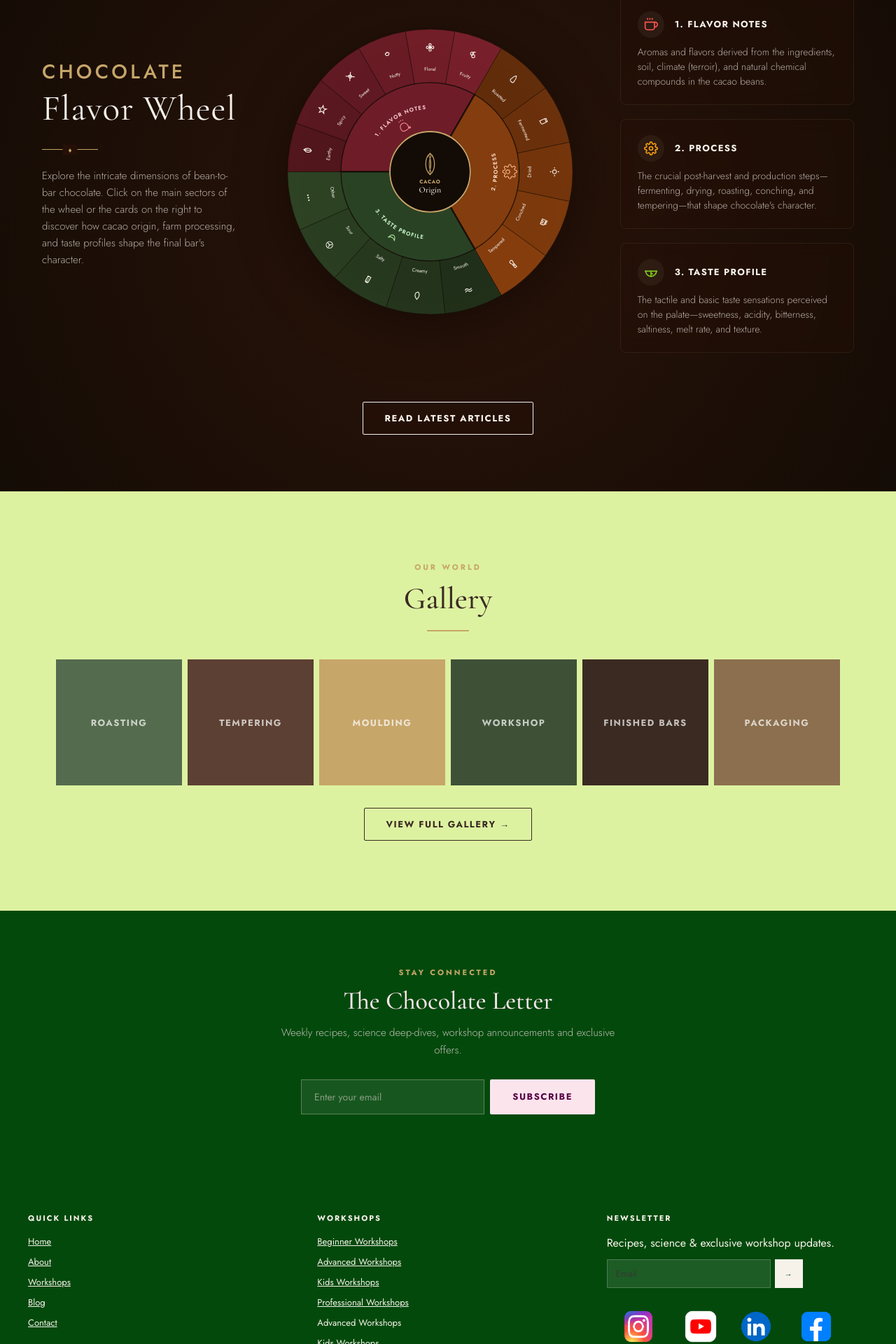
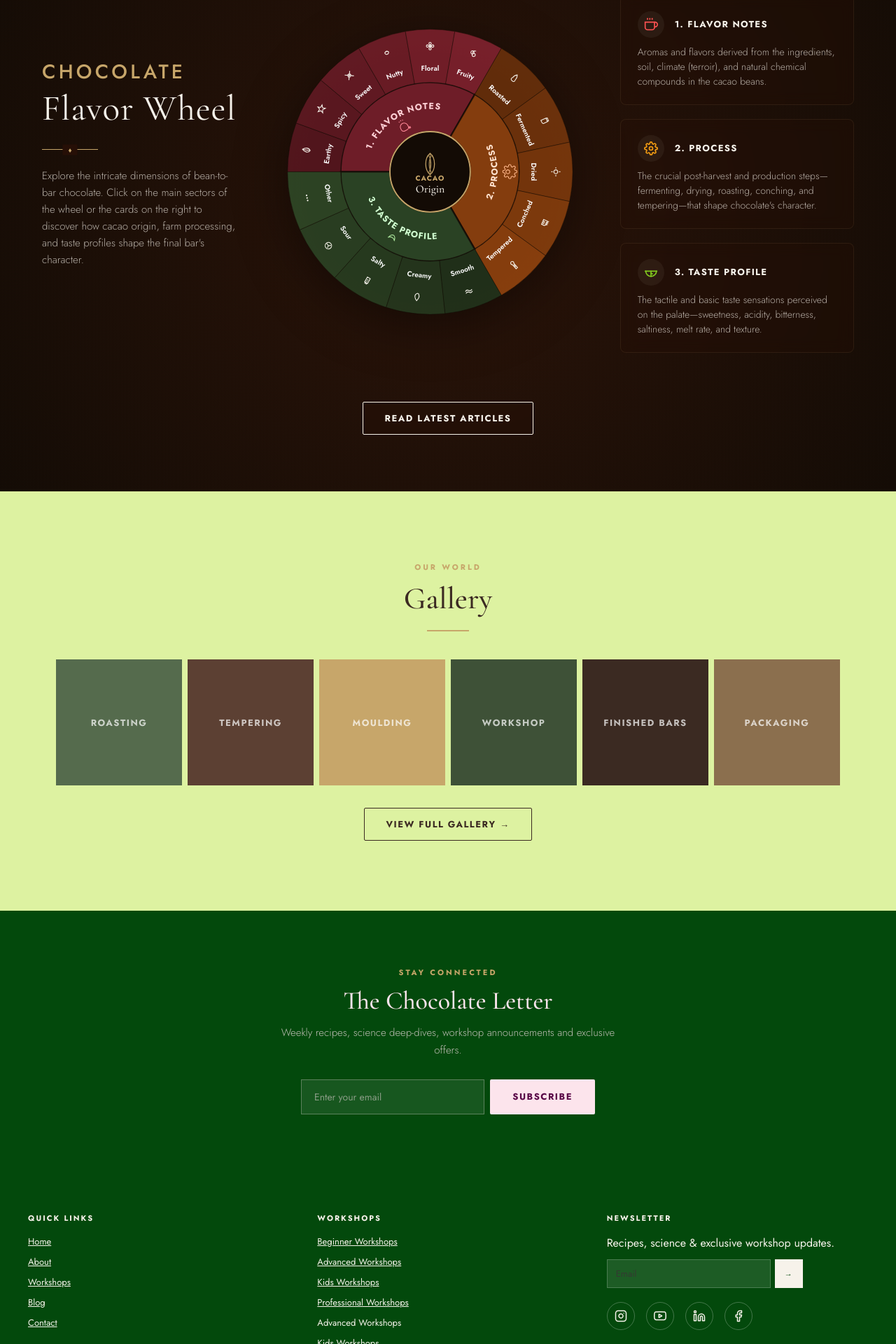
Before and after one commit to TheGameisYash/rtchocosPHP, a PHP site: page / in a window 1280 px wide. Shown: the part 3000-4920 px from the top of the page at 70% size. Run offline with PHP 8.4, Linux system fonts and the light colour scheme.

Commit message:
style: UI adjustments, search icons, pop-up memory, and flavor wheel text alignment

```diff
--- a/gallery.php
+++ b/gallery.php
@@ -14,8 +14,8 @@
   </div>
   <div class="section">
     <div class="gallery-page-grid">
-      <a href="assets/Recipes/Almondbutterchocolate.html" class="gallery-page-item span-2" style="background:linear-gradient(rgba(0,0,0,0.28), rgba(0,0,0,0.28)), url('assets/almondbutterphoto.jpg') center/cover no-repeat;text-decoration:none;cursor:pointer;">Almond Butter Chocolate Bar</a>
-      <a href="assets/Recipes/LimeChilliTruffles.html" class="gallery-page-item span-2" style="background:linear-gradient(rgba(0,0,0,0.28), rgba(0,0,0,0.28)), url('assets/limechillitrufflesphoto.jpeg') center/cover no-repeat;text-decoration:none;cursor:pointer;">Lime Chilli Truffles</a>
+      <a href="assets/Recipes/Almondbutterchocolate.html" class="gallery-page-item span-2" style="background:linear-gradient(rgba(0,0,0,0.05), rgba(0,0,0,0.05)), url('assets/almondbutterphoto.jpg') center/cover no-repeat;text-decoration:none;cursor:pointer;" aria-label="Almond Butter Chocolate Bar"></a>
+      <a href="assets/Recipes/LimeChilliTruffles.html" class="gallery-page-item span-2" style="background:linear-gradient(rgba(0,0,0,0.05), rgba(0,0,0,0.05)), url('assets/limechillitrufflesphoto.jpeg') center/cover no-repeat;text-decoration:none;cursor:pointer;" aria-label="Lime Chilli Truffles"></a>
     </div>
   </div>
 </div>
--- a/includes/footer.php
+++ b/includes/footer.php
@@ -27,10 +27,31 @@
         <button class="footer-newsletter-btn">→</button>
       </div>
       <div class="social-icons">
-        <a class="social-icon" href="https://www.instagram.com/rt.chocos/?hl=en" target="_blank" rel="noopener" aria-label="Instagram" style="overflow:visible;"><img src="<?php echo $pathPrefix; ?>assets/instalogo.png" alt="Instagram" style="width:90px;height:66px;display:block;" /></a>
-        <a class="social-icon" href="https://www.youtube.com/@RTCHOCOS" target="_blank" rel="noopener" aria-label="YouTube"><img src="<?php echo $pathPrefix; ?>assets/youtubelogo.webp" alt="YouTube" style="width:56px;height:56px;display:block;" /></a>
-        <a class="social-icon" href="https://www.linkedin.com/in/aarti-saluja-sahni-8304637/" target="_blank" rel="noopener" aria-label="LinkedIn"><img src="<?php echo $pathPrefix; ?>assets/linkedinlogo.webp" alt="LinkedIn" style="width:70px;height:70px;display:block;" /></a>
-        <a class="social-icon" href="https://www.facebook.com/rtchocos" target="_blank" rel="noopener" aria-label="Facebook"><img src="<?php echo $pathPrefix; ?>assets/facebooklogo.webp" alt="Facebook" style="width:70px;height:70px;display:block;" /></a>
+        <a class="social-icon" href="https://www.instagram.com/rt.chocos/?hl=en" target="_blank" rel="noopener" aria-label="Instagram">
+          <svg viewBox="0 0 24 24" fill="none" stroke="currentColor" stroke-width="2" stroke-linecap="round" stroke-linejoin="round">
+            <rect x="2" y="2" width="20" height="20" rx="5" ry="5"></rect>
+            <path d="M16 11.37A4 4 0 1 1 12.63 8 4 4 0 0 1 16 11.37z"></path>
+            <line x1="17.5" y1="6.5" x2="17.51" y2="6.5"></line>
+          </svg>
+        </a>
+        <a class="social-icon" href="https://www.youtube.com/@RTCHOCOS" target="_blank" rel="noopener" aria-label="YouTube">
+          <svg viewBox="0 0 24 24" fill="none" stroke="currentColor" stroke-width="2" stroke-linecap="round" stroke-linejoin="round">
+            <path d="M22.54 6.42a2.78 2.78 0 0 0-1.94-2C18.88 4 12 4 12 4s-6.88 0-8.6.46a2.78 2.78 0 0 0-1.94 2A29 29 0 0 0 1 11.75a29 29 0 0 0 .46 5.33A2.78 2.78 0 0 0 3.4 19c1.72.46 8.6.46 8.6.46s6.88 0 8.6-.46a2.78 2.78 0 0 0 1.94-2 29 29 0 0 0 .46-5.25 29 29 0 0 0-.46-5.33z"></path>
+            <polygon points="9.75 15.02 15.5 11.75 9.75 8.48 9.75 15.02"></polygon>
+          </svg>
+        </a>
+        <a class="social-icon" href="https://www.linkedin.com/in/aarti-saluja-sahni-8304637/" target="_blank" rel="noopener" aria-label="LinkedIn">
+          <svg viewBox="0 0 24 24" fill="none" stroke="currentColor" stroke-width="2" stroke-linecap="round" stroke-linejoin="round">
+            <path d="M16 8a6 6 0 0 1 6 6v7h-4v-7a2 2 0 0 0-2-2 2 2 0 0 0-2 2v7h-4v-7a6 6 0 0 1 6-6z"></path>
+            <rect x="2" y="9" width="4" height="12"></rect>
+            <circle cx="4" cy="4" r="2"></circle>
+          </svg>
+        </a>
+        <a class="social-icon" href="https://www.facebook.com/rtchocos" target="_blank" rel="noopener" aria-label="Facebook">
+          <svg viewBox="0 0 24 24" fill="none" stroke="currentColor" stroke-width="2" stroke-linecap="round" stroke-linejoin="round">
+            <path d="M18 2h-3a5 5 0 0 0-5 5v3H7v4h3v8h4v-8h3l1-4h-4V7a1 1 0 0 1 1-1h3z"></path>
+          </svg>
+        </a>
       </div>
     </div>
   </div>
@@ -48,7 +69,7 @@
     <p>Recipes, science, workshop announcements and exclusive offers — delivered to your inbox weekly.</p>
     <div class="popup-row">
       <input class="popup-input" type="email" placeholder="Your email" />
-      <button class="btn-primary" style="padding:12px 20px;">Subscribe</button>
+      <button class="btn-primary" style="padding:12px 20px;" onclick="closePopup()">Subscribe</button>
     </div>
   </div>
 </div>
--- a/includes/header.php
+++ b/includes/header.php
@@ -33,7 +33,12 @@
       <a class="nav-link" data-page="blog" href="<?php echo $pathPrefix; ?>blog.php">Blog</a>
       <a class="nav-link" data-page="gallery" href="<?php echo $pathPrefix; ?>gallery.php">Recipes</a>
       <a class="nav-link" data-page="contact" href="<?php echo $pathPrefix; ?>contact.php">Contact</a>
-      <button class="search-btn" aria-label="Search" onclick="openSearch()">&#128269;</button>
+      <button class="search-btn" aria-label="Search" onclick="openSearch()">
+        <svg viewBox="0 0 24 24" fill="none" stroke="currentColor" stroke-width="2.5" stroke-linecap="round" stroke-linejoin="round" class="search-icon-svg">
+          <circle cx="11" cy="11" r="8"></circle>
+          <line x1="21" y1="21" x2="16.65" y2="16.65"></line>
+        </svg>
+      </button>
     </div>
     <button class="hamburger" id="hamburger" onclick="toggleMobileMenu()" aria-label="Menu">
       <span></span><span></span><span></span>
--- a/index.php
+++ b/index.php
@@ -349,27 +349,29 @@
 
             const subMidAngle = (sub.startAngle + sub.endAngle) / 2;
             const subNormMid = (subMidAngle % 360 + 360) % 360;
-            const subIsTop = (subNormMid > 180 && subNormMid < 360);
 
-            const subTextR = R2 + 18;
-            let subTextPathD = "";
-            if (subIsTop) {
-              subTextPathD = getArcPath(cx, cy, subTextR, sub.startAngle + 1, sub.endAngle - 1, false);
-            } else {
-              subTextPathD = getArcPath(cx, cy, subTextR, sub.endAngle - 1, sub.startAngle + 1, true);
+            // Position the text tangentially in the middle of the subsector
+            const subTextR = R2 + 22; // Center of sub-sector text (approx 160)
+            const textPos = polarToCartesian(cx, cy, subTextR, subMidAngle);
+
+            let rotateAngle = subMidAngle + 90;
+            if (subNormMid > 0 && subNormMid < 180) {
+              rotateAngle = subMidAngle - 90;
             }
 
-            const subTextPathId = `subpath-${category.id}-${subIdx}`;
             svgContent += `
-              <path id="${subTextPathId}" d="${subTextPathD}" fill="none" stroke="none" />
-              <text class="wheel-sub-text">
-                <textPath href="#${subTextPathId}" startOffset="50%" text-anchor="middle" fill="#f6f2ea">
-                  ${sub.label}
-                </textPath>
+              <text class="wheel-sub-text"
+                    x="${textPos.x}"
+                    y="${textPos.y}"
+                    transform="rotate(${rotateAngle}, ${textPos.x}, ${textPos.y})"
+                    text-anchor="middle"
+                    dominant-baseline="central"
+                    fill="#f6f2ea">
+                ${sub.label}
               </text>
             `;
 
-            const subIconR = R2 + 54;
+            const subIconR = R2 + 56; // Position the icon near the outer edge (approx 194)
             const subIconPos = polarToCartesian(cx, cy, subIconR, subMidAngle);
             const subIconRot = subMidAngle + 90;
             svgContent += `
@@ -392,7 +394,7 @@
               <path d="M-4 -18 C4 -10 4 10 -4 18" stroke="#c7a66a" fill="none" stroke-width="1.2"/>
               <path d="M4 -18 C-4 -10 -4 10 4 18" stroke="#c7a66a" fill="none" stroke-width="1.2"/>
             </g>
-            <text class="wheel-center-hub-text" x="${cx}" y="${cy + 18}">Cacao</text>
+            <text class="wheel-center-hub-text" x="${cx}" y="${cy + 14}">Cacao</text>
             <text class="wheel-center-hub-subtext" x="${cx}" y="${cy + 32}">Origin</text>
           </g>
         `;
--- a/style.css
+++ b/style.css
@@ -1207,13 +1236,29 @@ footer {
 .footer-newsletter-row { display: flex; gap: 6px; }
 .social-icons { display: flex; flex-wrap: wrap; gap: 16px; margin-top: 20px; align-items: center; }
 .social-icon {
-  width: 36px; height: 36px; border-radius: 50%;
-  border: 1px solid rgba(88,5,70,0.3);
-  display: flex; align-items: center; justify-content: center;
-  font-size: 11px; font-weight: 700; color: #580546;
-  cursor: pointer; transition: all 0.25s;
-}
-.social-icon:hover { border-color: #580546; background: rgba(88,5,70,0.1); }
+  width: 40px;
+  height: 40px;
+  border-radius: 50%;
+  border: 1px solid rgba(92, 64, 51, 0.25);
+  display: inline-flex;
+  align-items: center;
+  justify-content: center;
+  color: var(--brown-light);
+  background: transparent;
+  transition: all 0.3s ease;
+  text-decoration: none;
+}
+.social-icon svg {
+  width: 18px;
+  height: 18px;
+  display: block;
+}
+.social-icon:hover {
+  background: var(--brown-light);
+  color: var(--white);
+  border-color: var(--brown-light);
+  transform: translateY(-3px);
+}
 /* --- FOOTER SECTIONS --- */
 footer.footer-links-section {
   background: #03490c; color: var(--cream);
@@ -1244,13 +1289,23 @@ footer.footer-links-section .footer-newsletter-btn {
 }
 
 footer.footer-links-section .social-icon {
-  border-color: rgba(255,255,255,0.3);
+  width: 40px;
+  height: 40px;
+  border-radius: 50%;
+  border: 1px solid rgba(255, 255, 255, 0.25);
+  display: inline-flex;
+  align-items: center;
+  justify-content: center;
   color: var(--cream);
-  width: auto; height: auto; border: none; background: none; overflow: visible;
+  background: transparent;
+  transition: all 0.3s ease;
 }
 
 footer.footer-links-section .social-icon:hover {
-  background: rgba(255,255,255,0.1);
+  background: var(--cream);
+  color: #03490c;
+  border-color: var(--cream);
+  transform: translateY(-3px);
 }
 
 .footer-bottom {
@@ -2310,9 +2365,12 @@ footer.footer-links-section .social-icons {
 .wheel-svg {
   width: 100%;
   height: 100%;
+  filter: drop-shadow(0 15px 35px rgba(0, 0, 0, 0.5));
+}
+
+#rotating-group {
+  transform-origin: 250px 250px;
   transition: transform 1.2s cubic-bezier(0.25, 1, 0.5, 1);
-  transform-origin: center center;
-  filter: drop-shadow(0 15px 35px rgba(0, 0, 0, 0.5));
 }
 
 /* Sector styles */
@@ -2365,7 +2423,7 @@ footer.footer-links-section .social-icons {
 
 .wheel-center-hub-text {
   font-family: 'Jost', sans-serif;
-  font-size: 8px;
+  font-size: 11px;
   font-weight: 700;
   letter-spacing: 0.1em;
   text-transform: uppercase;
@@ -2376,7 +2434,7 @@ footer.footer-links-section .social-icons {
 
 .wheel-center-hub-subtext {
   font-family: 'Cormorant Garamond', serif;
-  font-size: 13px;
+  font-size: 17px;
   font-weight: 500;
   fill: #f6f2ea;
   text-anchor: middle;
@@ -2385,18 +2443,18 @@ footer.footer-links-section .social-icons {
 
 .wheel-label-text {
   font-family: 'Jost', sans-serif;
-  font-weight: 600;
+  font-weight: 700;
   text-transform: uppercase;
   pointer-events: none;
-  font-size: 8.5px;
-  letter-spacing: 0.14em;
+  font-size: 13.5px;
+  letter-spacing: 0.08em;
 }
 
 .wheel-sub-text {
   font-family: 'Jost', sans-serif;
-  font-size: 7.5px;
-  font-weight: 400;
-  fill: rgba(246, 242, 234, 0.85);
+  font-size: 11px;
+  font-weight: 600;
+  fill: rgba(255, 255, 255, 0.98);
   pointer-events: none;
 }
 
```
Also changed, not shown: other parts of style.css (+53 -24 lines), blog.php (+7 -1 lines), contact.php (+26 -5 lines), script.js (+17 -4 lines).
